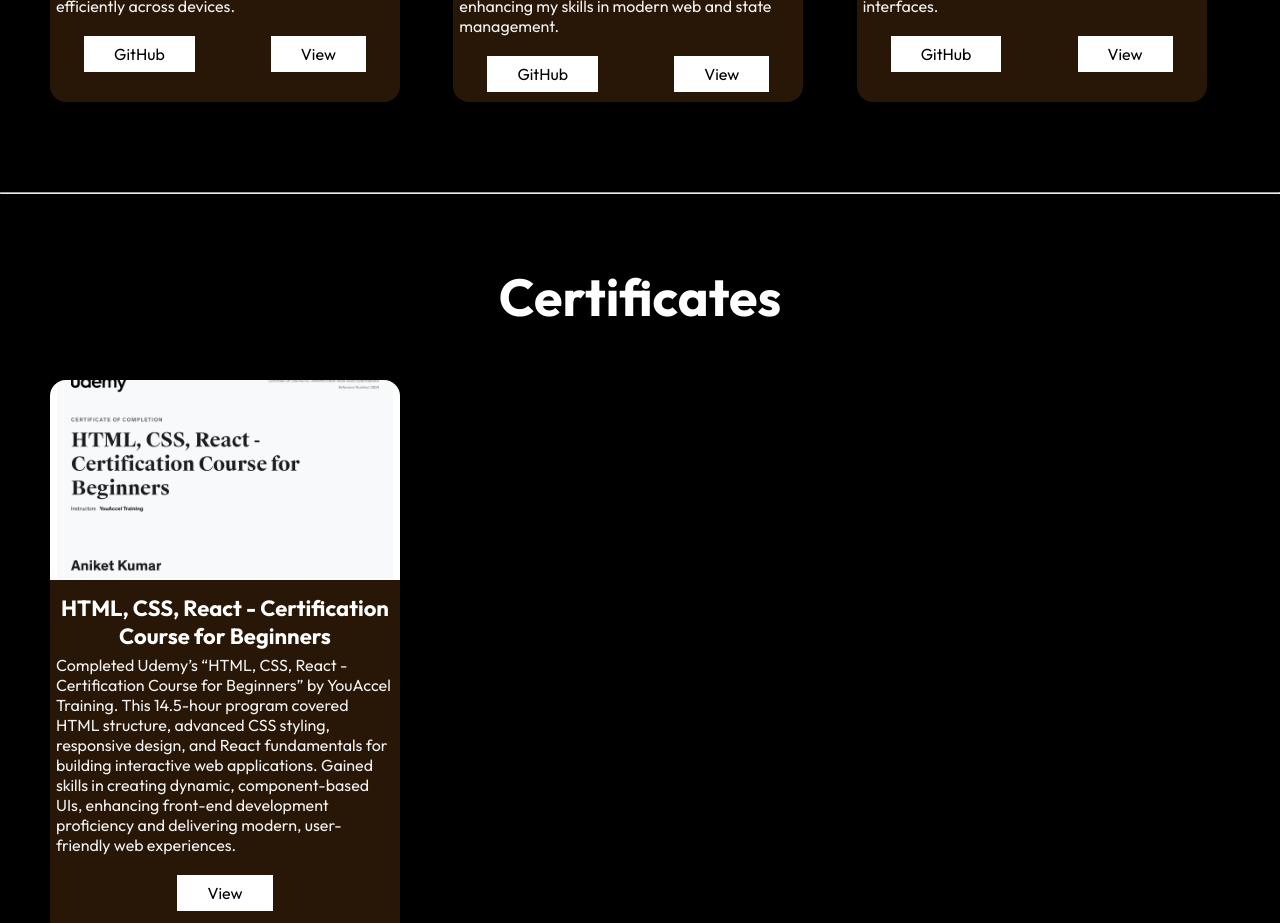
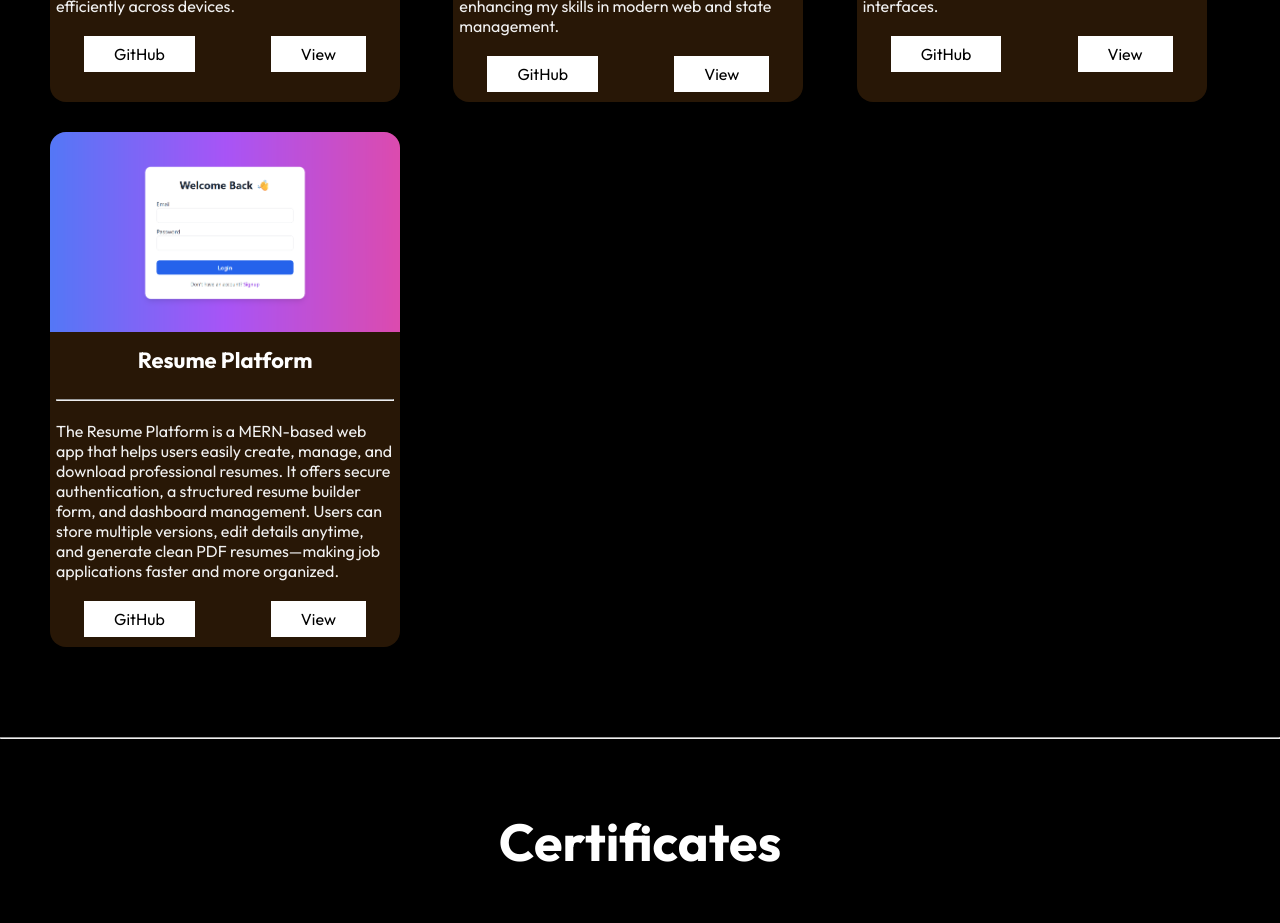
Before and after one commit to Aniketpundir/aniket_kumar_portfolio, a React (Vite) app: page / in a window 1280 px wide. Shown: the part 3280-4203 px from the top of the page. Built offline with nearby package versions, Linux system fonts and the light colour scheme.

Commit message:
Add new project resume platform

```diff
--- a/src/components/Mywork/My_work.jsx
+++ b/src/components/Mywork/My_work.jsx
@@ -6,6 +6,7 @@ import shopper from "../../assets/shopper.png";
 import trippy from "../../assets/trippy.png";
 import zayka from "../../assets/zayka.png";
 import card from "../../assets/card.png";
+import resumePlatform from "../../assets/resume-platform.png"
 
 const mywork = [
   {
@@ -56,6 +57,14 @@ const mywork = [
     view_link: "https://zaykaxpress.netlify.app/",
     Github_link: "https://github.com/Aniketpundir/zaykaExpress_food",
   },
+  {
+    id: 7,
+    title: "Resume Platform",
+    description: "The Resume Platform is a MERN-based web app that helps users easily create, manage, and download professional resumes. It offers secure authentication, a structured resume builder form, and dashboard management. Users can store multiple versions, edit details anytime, and generate clean PDF resumes—making job applications faster and more organized.",
+    img: resumePlatform,
+    view_link: "https://resume-platform.netlify.app/",
+    Github_link: "https://github.com/Aniketpundir/resume-platform",
+  },
 ];
 
 const My_work = () => {
```
Also changed, not shown: src/assets/resume-platform.png (added).
